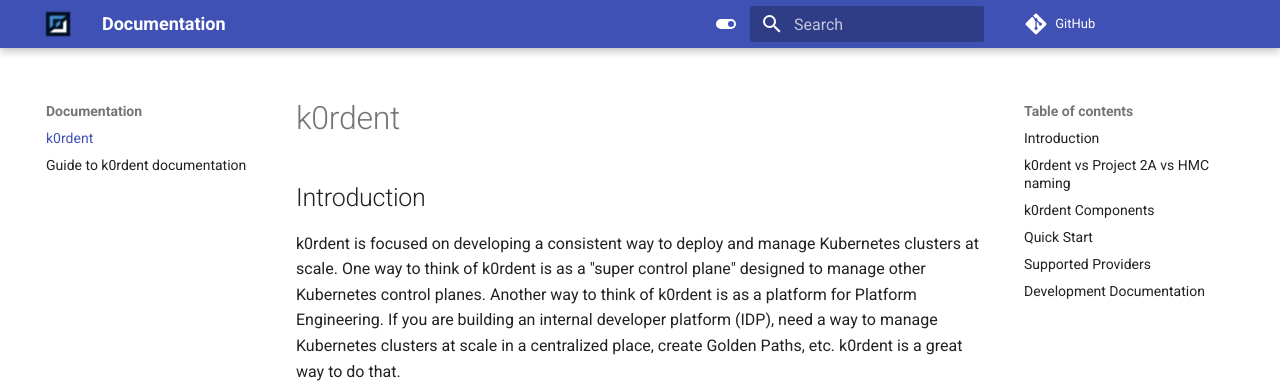
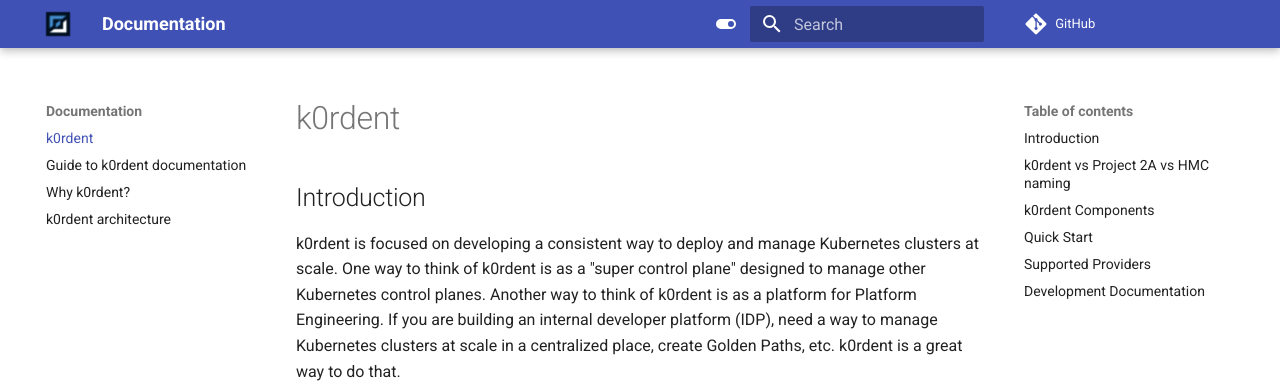
Before and after one commit to zerospiel/docs, an MkDocs documentation site: the page built from docs/index.md, in a window 1280 px wide. Shown: the top 383 px of the page. Built offline with MkDocs 1.6.1 and Material for MkDocs 9.7.7, drawn with Linux system fonts in a browser that asks for light colours; the version menu is left out.

Commit message:
add k0rdent architecture stub - text in progress

```diff
--- a/mkdocs.yml
+++ b/mkdocs.yml
@@ -37,6 +37,9 @@
 nav:
   - k0rdent: index.md
   - Guide to k0rdent documentation: guide_to_k0rdent_documentation.md
+  - Why k0rdent?: why_k0rdent.md
+  - k0rdent architecture: k0rdent_architecture.md
+
 
 
 
```
